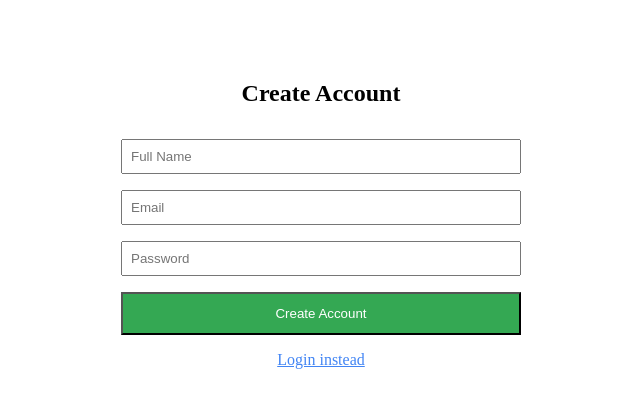
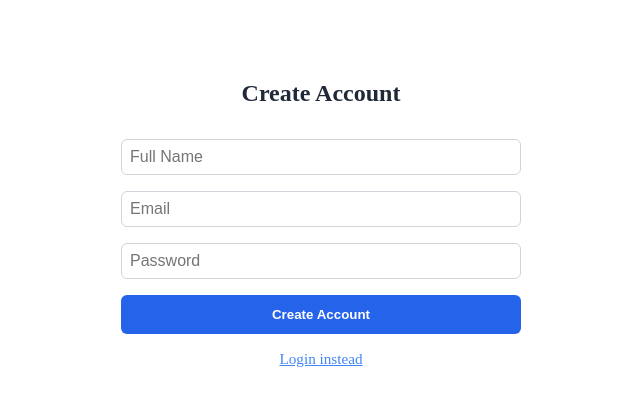
Before and after one commit to code-differently/25q1-team1, a Next.js app in the folder market-manager/: page /signup in a window 1280 px wide. Shown: the top 408 px of the page, without its empty margins (319-959 px from the left). Built offline with nearby package versions, Linux system fonts and the light colour scheme; no server answers.

Commit message:
Adds SignupPage.module.css

```diff
--- /dev/null
+++ b/market-manager/src/app/signup/SignUpPage.module.css
@@ -0,0 +1,56 @@
+/* SignUpPage.module.css */
+
+.container {
+  max-width: 400px;
+  margin: 5rem auto;
+  text-align: center;
+}
+
+.heading {
+  margin-bottom: 2rem;
+  font-size: 1.5rem;
+  font-weight: 600;
+  color: #1f2937; /* Tailwind gray-800 */
+}
+
+.form {
+  display: flex;
+  flex-direction: column;
+}
+
+.input {
+  margin-bottom: 1rem;
+  padding: 0.5rem;
+  border: 1px solid #d1d5db;
+  border-radius: 0.375rem;
+  font-size: 1rem;
+}
+
+.button {
+  margin-bottom: 1rem;
+  padding: 0.75rem;
+  background-color: #2563eb;;
+  color: #ffffff;
+  font-weight: 600;
+  border: none;
+  border-radius: 0.375rem;
+  cursor: pointer;
+  transition: background-color 0.3s ease;
+}
+
+.button:hover {
+  background-color: #1d4ed8;;
+}
+
+.link {
+  color: #4285F4; /* Google blue */
+  text-decoration: underline;
+  cursor: pointer;
+  font-size: 0.95rem;
+}
+
+.error {
+  color: red;
+  margin-top: 1rem;
+  font-size: 0.95rem;
+}
--- a/market-manager/src/app/signup/page.tsx
+++ b/market-manager/src/app/signup/page.tsx
@@ -3,8 +3,9 @@
 import { useState } from 'react';
 import { useRouter } from 'next/navigation';
 import { auth, db } from '@/src/lib/firebase';
-import { createUserWithEmailAndPassword, updateProfile} from 'firebase/auth';
+import { createUserWithEmailAndPassword, updateProfile } from 'firebase/auth';
 import { doc, setDoc } from 'firebase/firestore';
+import styles from './SignUpPage.module.css';
 
 export default function SignUpPage() {
   const [name, setName] = useState('');
@@ -21,10 +22,8 @@ export default function SignUpPage() {
       const userCred = await createUserWithEmailAndPassword(auth, email, password);
       const user = userCred.user;
 
-      // Update Firebase Auth display name
       await updateProfile(user, { displayName: name });
 
-      // Create customer document
       await setDoc(doc(db, 'customers', user.uid), {
         id: user.uid,
         email: user.email,
@@ -43,16 +42,16 @@ export default function SignUpPage() {
   };
 
   return (
-    <div style={{ maxWidth: '400px', margin: '5rem auto', textAlign: 'center' }}>
-      <h2 style={{ marginBottom: '2rem' }}>Create Account</h2>
-      <form onSubmit={handleSignUp} style={{ display: 'flex', flexDirection: 'column' }}>
+    <div className={styles.container}>
+      <h2 className={styles.heading}>Create Account</h2>
+      <form onSubmit={handleSignUp} className={styles.form}>
         <input
           type="text"
           placeholder="Full Name"
           value={name}
           required
           onChange={(e) => setName(e.target.value)}
-          style={{ marginBottom: '1rem', padding: '0.5rem' }}
+          className={styles.input}
         />
         <input
           type="email"
@@ -60,7 +59,7 @@ export default function SignUpPage() {
           value={email}
           required
           onChange={(e) => setEmail(e.target.value)}
-          style={{ marginBottom: '1rem', padding: '0.5rem' }}
+          className={styles.input}
         />
         <input
           type="password"
@@ -68,16 +67,12 @@ export default function SignUpPage() {
           value={password}
           required
           onChange={(e) => setPassword(e.target.value)}
-          style={{ marginBottom: '1rem', padding: '0.5rem' }}
+          className={styles.input}
         />
-        <button type="submit" style={{ marginBottom: '1rem', padding: '0.75rem', backgroundColor: '#34a853', color: '#fff' }}>
-          Create Account
-        </button>
-        <a href="/login" style={{ color: '#4285F4', textDecoration: 'underline', cursor: 'pointer' }}>
-          Login instead
-        </a>
+        <button type="submit" className={styles.button}>Create Account</button>
+        <a href="/login" className={styles.link}>Login instead</a>
       </form>
-      {error && <p style={{ color: 'red', marginTop: '1rem' }}>{error}</p>}
+      {error && <p className={styles.error}>{error}</p>}
     </div>
   );
 }
```
